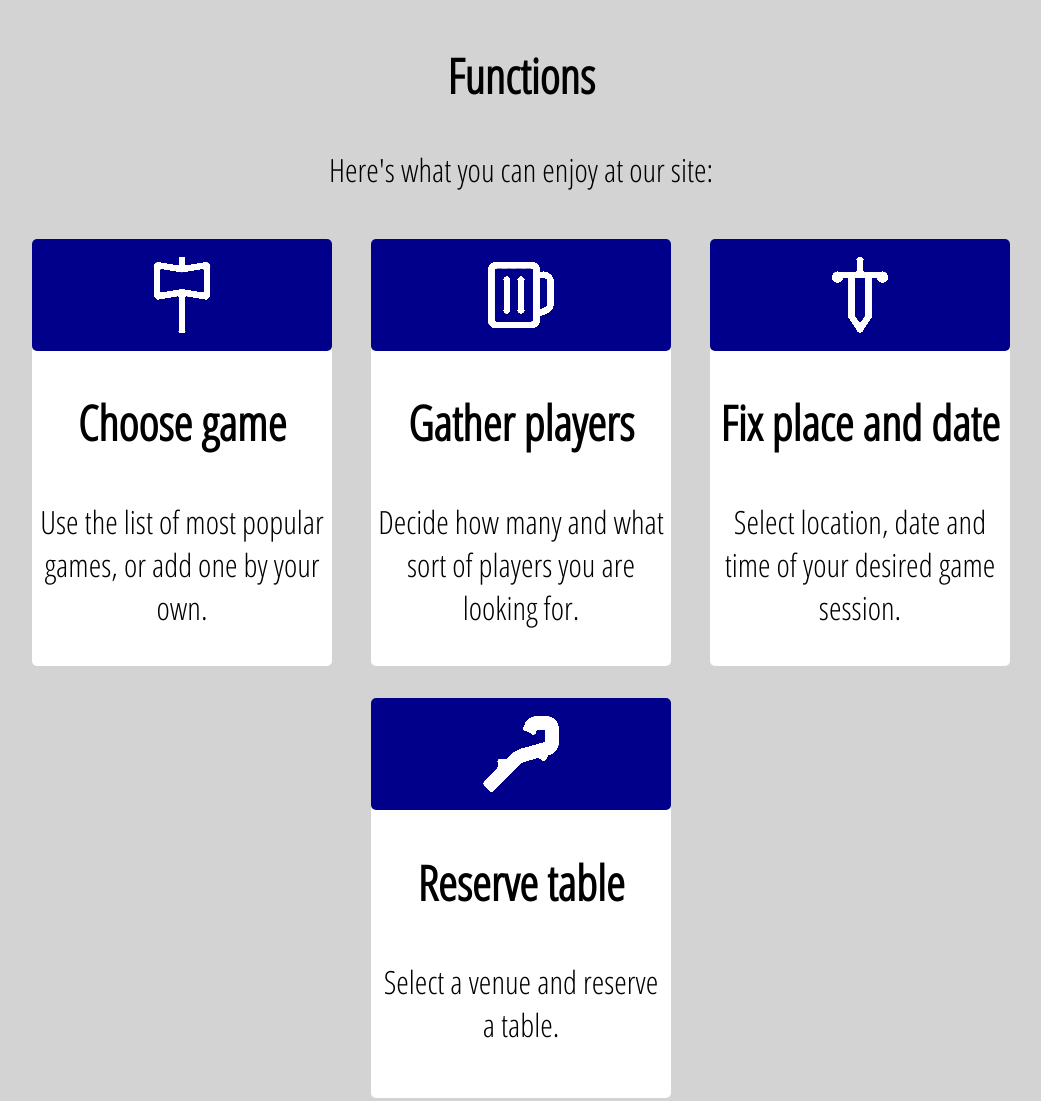
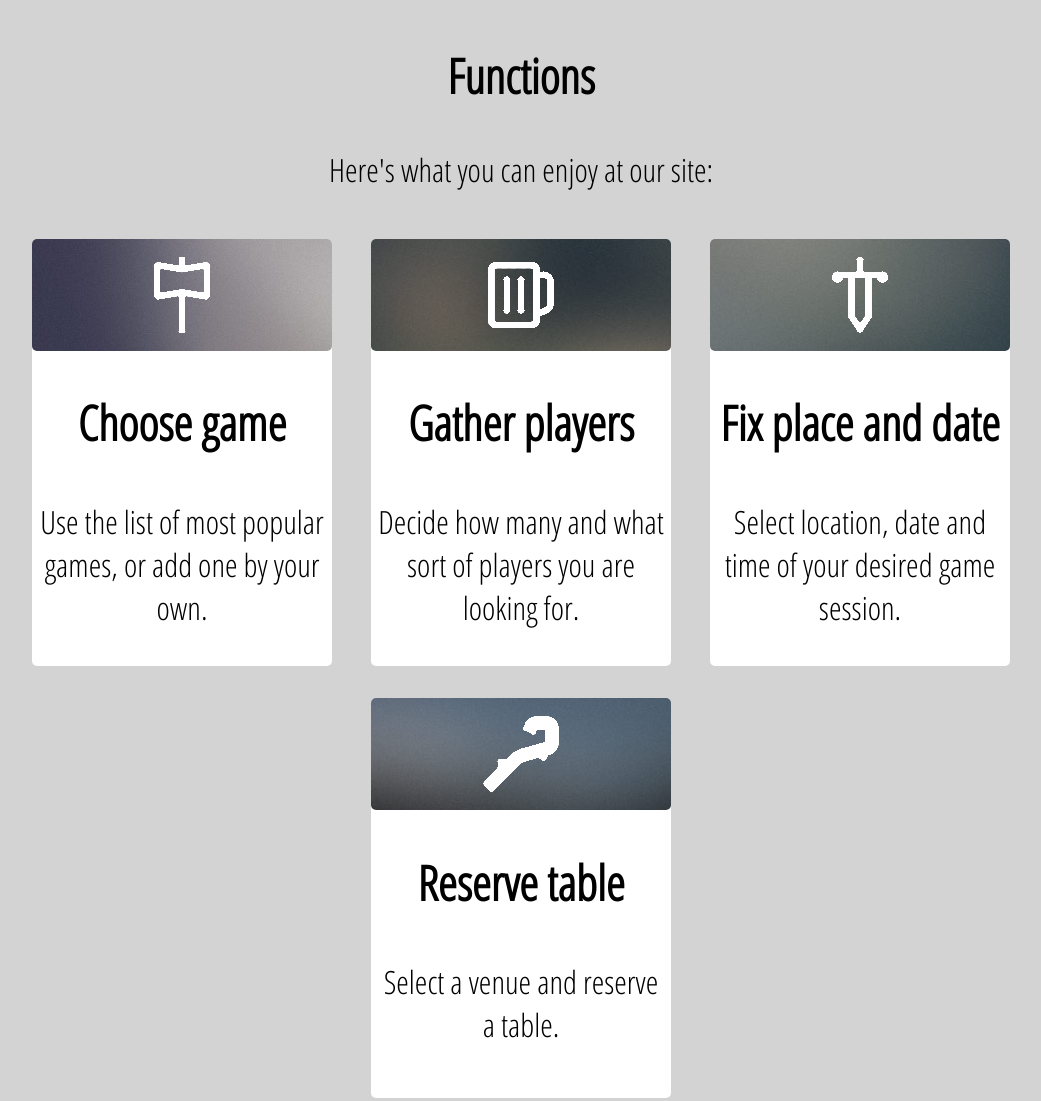
Before and after one commit to karol-nogal/QuestBoard, a plain HTML site: page index.html in a window 1280 px wide. Shown: the part 845-1946 px from the top of the page, without its empty margins (119-1160 px from the left). Drawn offline with nearby package versions, Linux system fonts and the light colour scheme.

Commit message:
changes in css extensions to img files

```diff
--- a/main.css
+++ b/main.css
@@ -81,7 +81,7 @@ a:acitve {
 }
 
 .hero {
-    background-image: url('/img/banner-small.jpg');
+    background-image: url(./img/banner-small.png);
     background-repeat: no-repeat;
     background-position: center;
     background-size: cover;
@@ -129,19 +129,19 @@ margin: 0 auto;
 }
 
 .function-img-1 {
-    background-image: url(/img/pic01.jpg);
+    background-image: url(/img/pic01.png);
 }
 
 .function-img-2 {
-    background-image: url(/img/pic02.jpg);
+    background-image: url(/img/pic02.png);
 }
 
 .function-img-3 {
-    background-image: url(/img/pic03.jpg);
+    background-image: url(/img/pic03.png);
 }
 
 .function-img-4 {
-    background-image: url(/img/pic04.jpg);
+    background-image: url(/img/pic04.png);
 }
 
 .function-divs, .authors-divs, .extras-divs {
```
